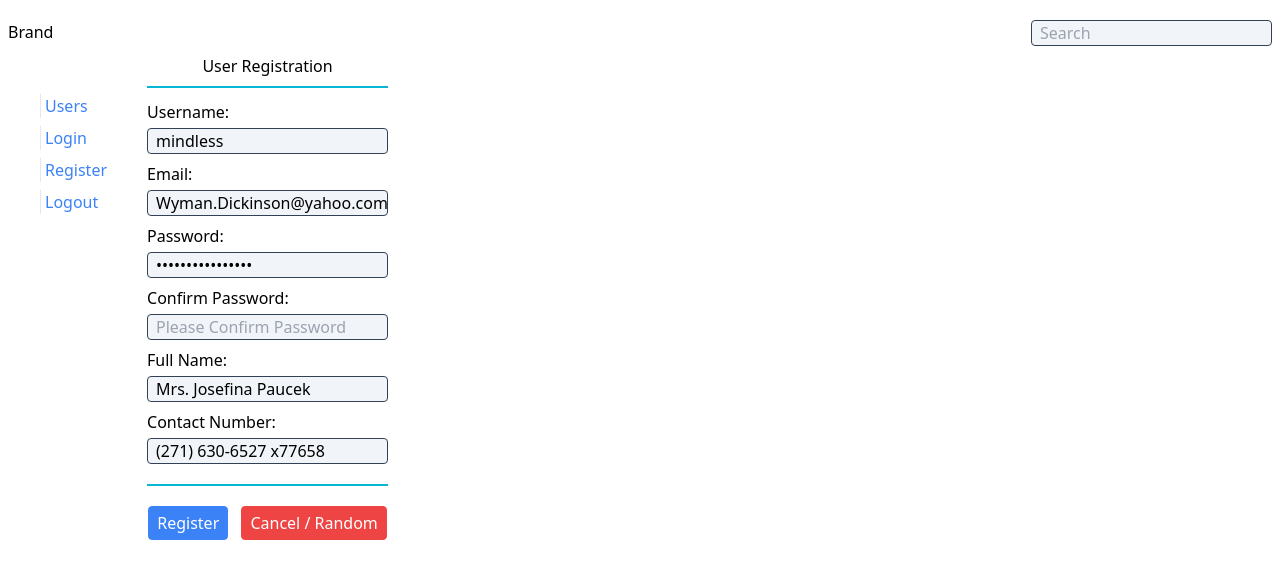
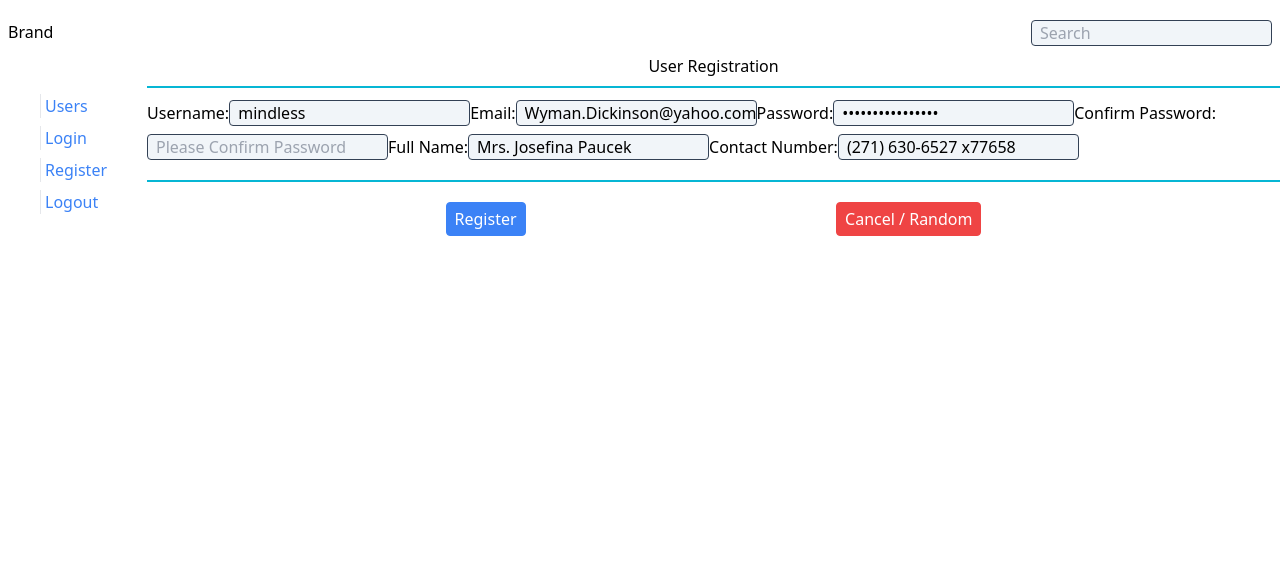
Before and after one commit to christotanes/postgresql-react-ts-tailwind-redux, a React (Vite) app: page /Register in a window 1280 px wide. Shown: the top 578 px of the page. Built offline with nearby package versions, Linux system fonts and the light colour scheme; no server answers.

Commit message:
Refactored RegisterPage to RegisterForm

```diff
--- /dev/null
+++ b/src/components/RegisterForm.tsx
@@ -0,0 +1,77 @@
+import Input from "./Input";
+import Button from "./Button";
+import type { RegisterFormProps } from "../util/types";
+
+export default function RegisterForm({
+  registerForm,
+  handleChange,
+  handleClear,
+  handleSubmit,
+}: RegisterFormProps) {
+  return (
+    <form>
+      <Input
+        name="username"
+        type="text"
+        value={registerForm.username}
+        placeholder="Enter Username"
+        onChange={handleChange}
+      >
+        Username:
+      </Input>
+      <Input
+        name="email"
+        type="email"
+        value={registerForm.email}
+        placeholder="Enter Email"
+        onChange={handleChange}
+      >
+        Email:
+      </Input>
+      <Input
+        name="password"
+        type="password"
+        value={registerForm.password}
+        placeholder="Enter Password"
+        onChange={handleChange}
+      >
+        Password:
+      </Input>
+      <Input
+        name="confirmPassword"
+        type="password"
+        value={registerForm.confirmPassword}
+        placeholder="Please Confirm Password"
+        onChange={handleChange}
+      >
+        Confirm Password:
+      </Input>
+      <Input
+        name="full_name"
+        type="text"
+        value={registerForm.full_name}
+        placeholder="Enter Full Name"
+        onChange={handleChange}
+      >
+        Full Name:
+      </Input>
+      <Input
+        name="contact_number"
+        type="text"
+        value={registerForm.contact_number}
+        placeholder="Enter contact_number"
+        onChange={handleChange}
+      >
+        Contact Number:
+      </Input>
+      <div className="border-t-2 text-center mt-3 pt-5 border-t-cyan-500 flex justify-evenly gap-3">
+        <Button rounded primary onClick={(event) => handleSubmit(event)}>
+          Register
+        </Button>
+        <Button rounded danger onClick={(event) => handleClear(event)}>
+          Cancel / Random
+        </Button>
+      </div>
+    </form>
+  );
+}
--- a/src/pages/RegisterPage.tsx
+++ b/src/pages/RegisterPage.tsx
@@ -1,7 +1,6 @@
 import { useState } from "react";
 import { useRegisterUserMutation } from "../store";
-import Input from "../components/Input";
-import Button from "../components/Button";
+import RegisterForm from "../components/RegisterForm";
 import type { UserRegister } from "../util/types";
 
 //DEV
@@ -59,7 +58,6 @@ export default function RegisterPage() {
   if (response.isLoading) {
     return <div>Creating User...</div>;
   } else if (response.isError) {
-    console.log(response);
     return <div>Error Creating User... </div>;
   }
 
@@ -69,68 +67,12 @@ export default function RegisterPage() {
         <div className="border-b-2 text-center mb-3 pb-2 border-b-cyan-500">
           <h2>User Registration</h2>
         </div>
-        <Input
-          name="username"
-          type="text"
-          value={registerForm.username}
-          placeholder="Enter Username"
-          onChange={handleChange}
-        >
-          Username:
-        </Input>
-        <Input
-          name="email"
-          type="email"
-          value={registerForm.email}
-          placeholder="Enter Email"
-          onChange={handleChange}
-        >
-          Email:
-        </Input>
-        <Input
-          name="password"
-          type="password"
-          value={registerForm.password}
-          placeholder="Enter Password"
-          onChange={handleChange}
-        >
-          Password:
-        </Input>
-        <Input
-          name="confirmPassword"
-          type="password"
-          value={registerForm.confirmPassword}
-          placeholder="Please Confirm Password"
-          onChange={handleChange}
-        >
-          Confirm Password:
-        </Input>
-        <Input
-          name="full_name"
-          type="text"
-          value={registerForm.full_name}
-          placeholder="Enter Full Name"
-          onChange={handleChange}
-        >
-          Full Name:
-        </Input>
-        <Input
-          name="contact_number"
-          type="text"
-          value={registerForm.contact_number}
-          placeholder="Enter contact_number"
-          onChange={handleChange}
-        >
-          Contact Number:
-        </Input>
-        <div className="border-t-2 text-center mt-3 pt-5 border-t-cyan-500 flex justify-evenly gap-3">
-          <Button rounded primary onClick={(event) => handleSubmit(event)}>
-            Register
-          </Button>
-          <Button rounded danger onClick={(event) => handleClear(event)}>
-            Cancel / Random
-          </Button>
-        </div>
+        <RegisterForm
+          registerForm={registerForm}
+          handleChange={handleChange}
+          handleSubmit={handleSubmit}
+          handleClear={handleClear}
+        />
       </div>
     </section>
   );
```
Also changed, not shown: src/util/types.ts (+9 -2 lines).
